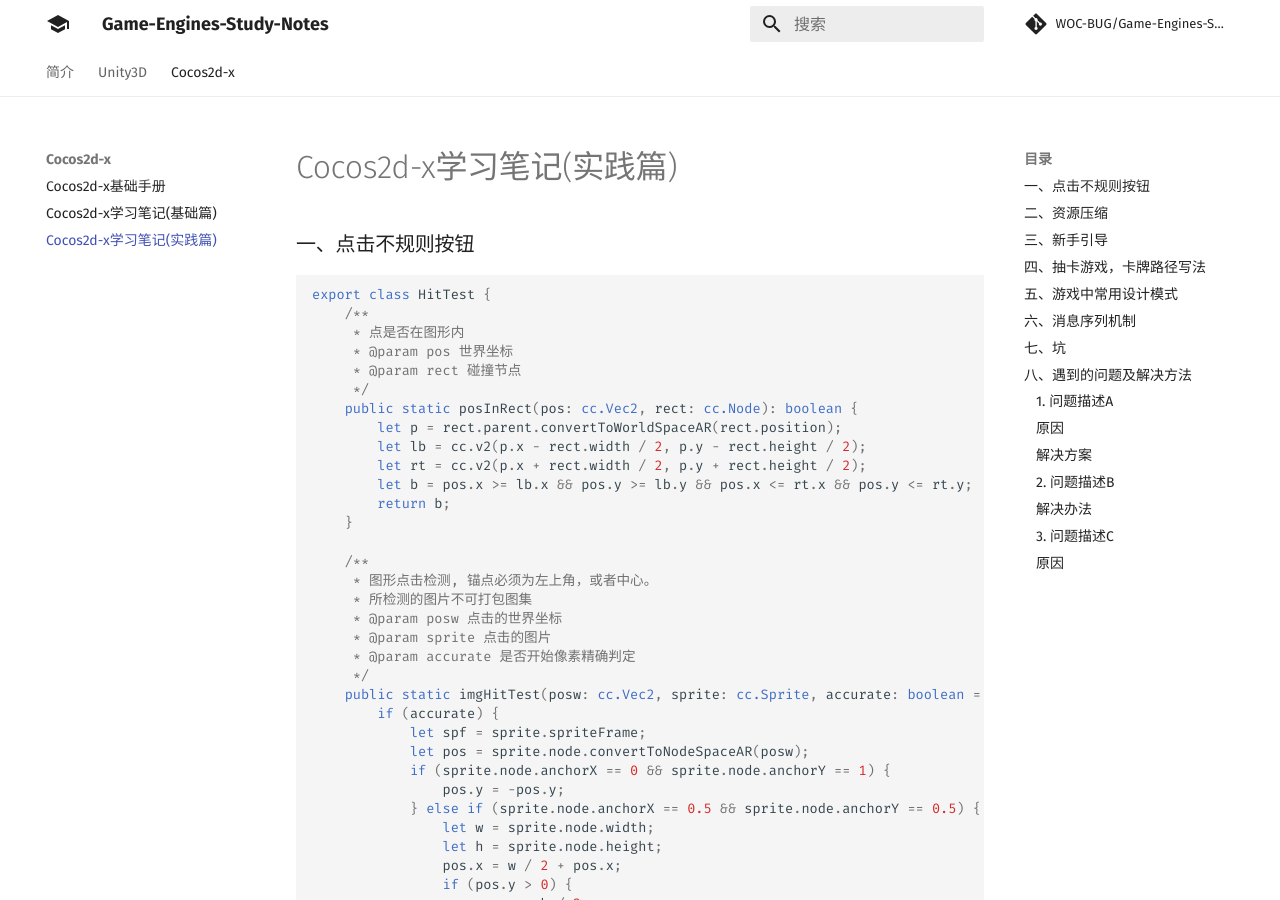
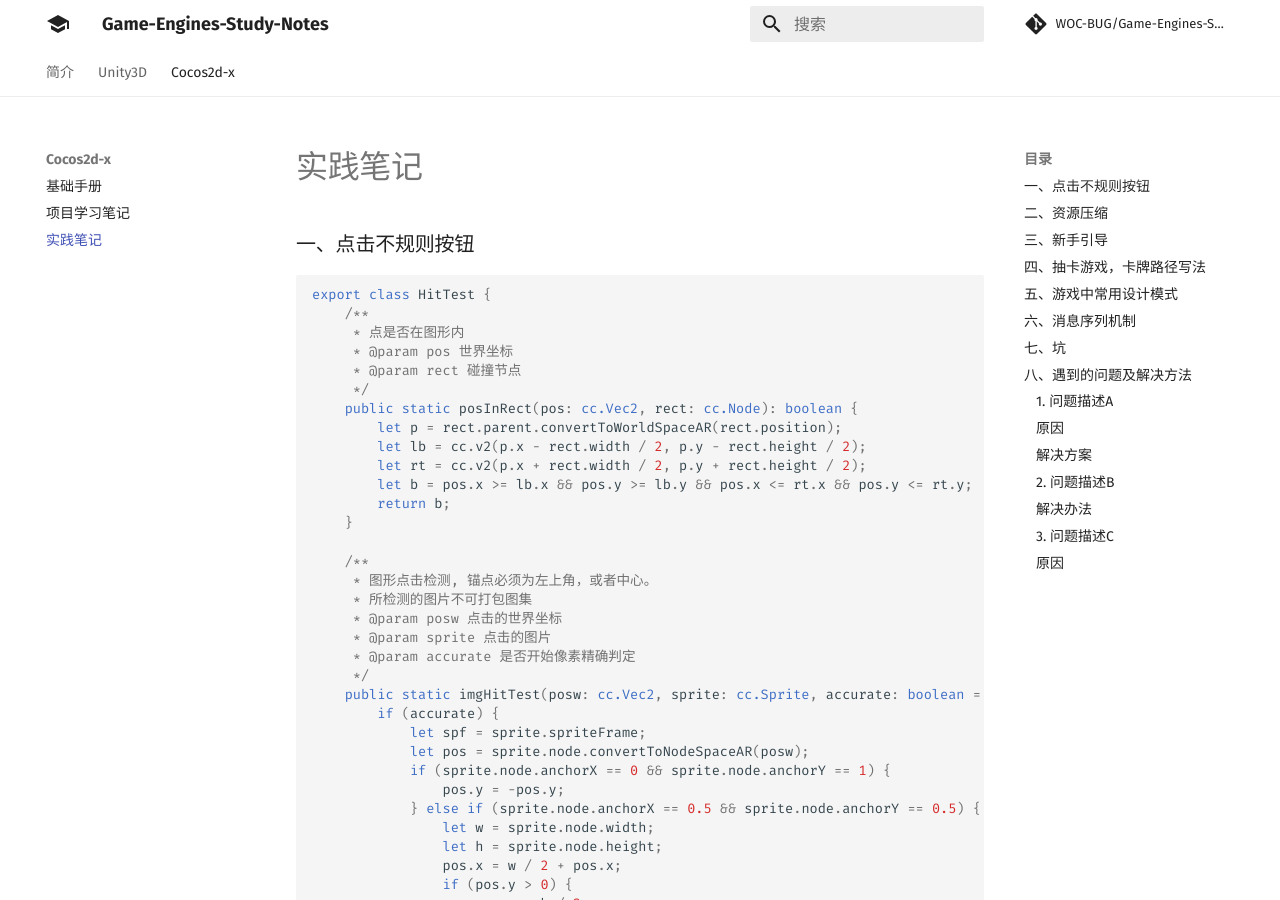
Before and after one commit to WOC-BUG/Game-Engines-Study-Notes, an MkDocs documentation site: the page built from docs/Cocos2dx实践笔记.md, in a window 1280 px wide and 900 px high. Built offline with MkDocs 1.6.1 and Material for MkDocs 9.7.7, drawn with Linux system fonts in a browser that asks for light colours; comment, search, counter and statistics services are not loaded.

Commit message:
更改标题名称，更改图片路径

```diff
--- a/docs/Cocos2dx实践笔记.md
+++ b/docs/Cocos2dx实践笔记.md
@@ -250,7 +250,7 @@
 在处理派发事件之前，判断一下是否启用了blockevent，若有就return，不处理动效。
 如图：
 
-<img src="./img/1.png" style="zoom: 33%;" />
+<img src="img/1.png" style="zoom: 33%;" />
 
 
 
@@ -258,7 +258,7 @@
 
 但是！上面又导致了新的问题。在网速较差的IOS平台，同步就会出问题。如图：
 
-<img src="./img/2.png" style="zoom: 50%;" />
+<img src="img/2.png" style="zoom: 50%;" />
 
 即，电脑端的两次派发都是独立执行的，没有问题。但在IOS同步的时候，第一次点击时网差卡了一下，开始派发事件的时候晚了一点。第二次同步的时候网又好了，准时开始派发事件。这样会导致IOS端，第二次事件接收时由于第一次事件还没执行完而被丢弃，导致操作无效。
 
@@ -278,4 +278,4 @@
 
 如图：
 
-<img src="./img/3.png" style="zoom:50%;" />
+<img src="img/3.png" style="zoom:50%;" />
--- a/mkdocs.yml
+++ b/mkdocs.yml
@@ -13,9 +13,9 @@
     - Unity3D:
       - Unity学习笔记(基础篇): Unity基础学习笔记.md
     - Cocos2d-x:
-      - Cocos2d-x基础手册: Cocos2dx基础手册.md
-      - Cocos2d-x学习笔记(基础篇): Cocos Creator2.4.5项目学习笔记.md
-      - Cocos2d-x学习笔记(实践篇): Cocos2dx实践笔记.md
+      - 基础手册: Cocos2dx基础手册.md
+      - 项目学习笔记: Cocos Creator2.4.5项目学习笔记.md
+      - 实践笔记: Cocos2dx实践笔记.md
 
 # Theme
 theme:
```
Also changed, not shown: docs/Cocos Creator2.4.5项目学习笔记.md (+4 -3 lines), docs/index.md (+1 -1 lines).
